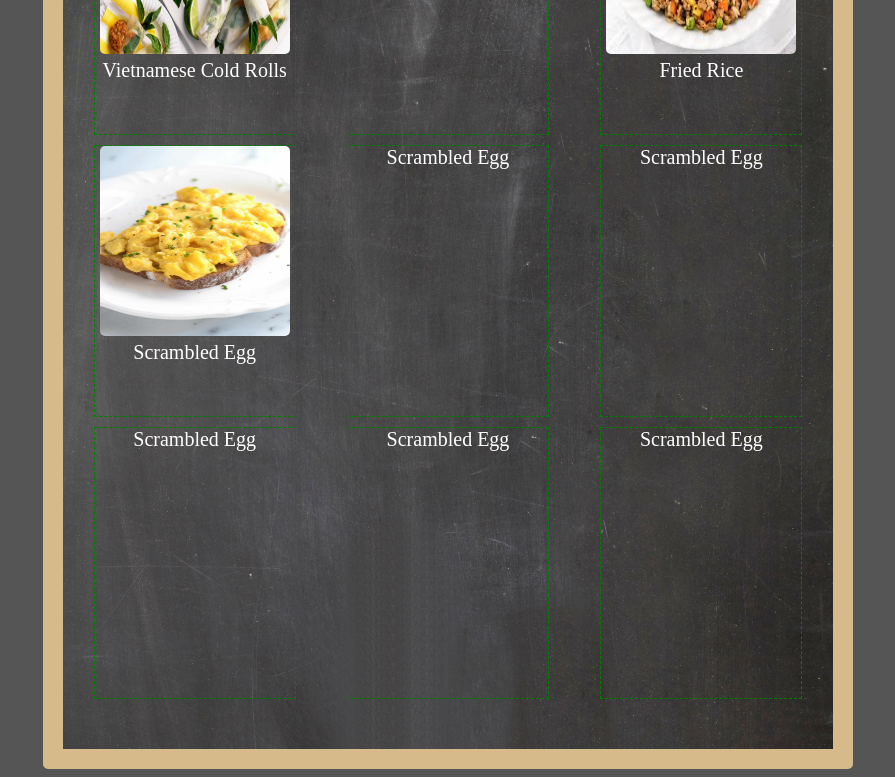
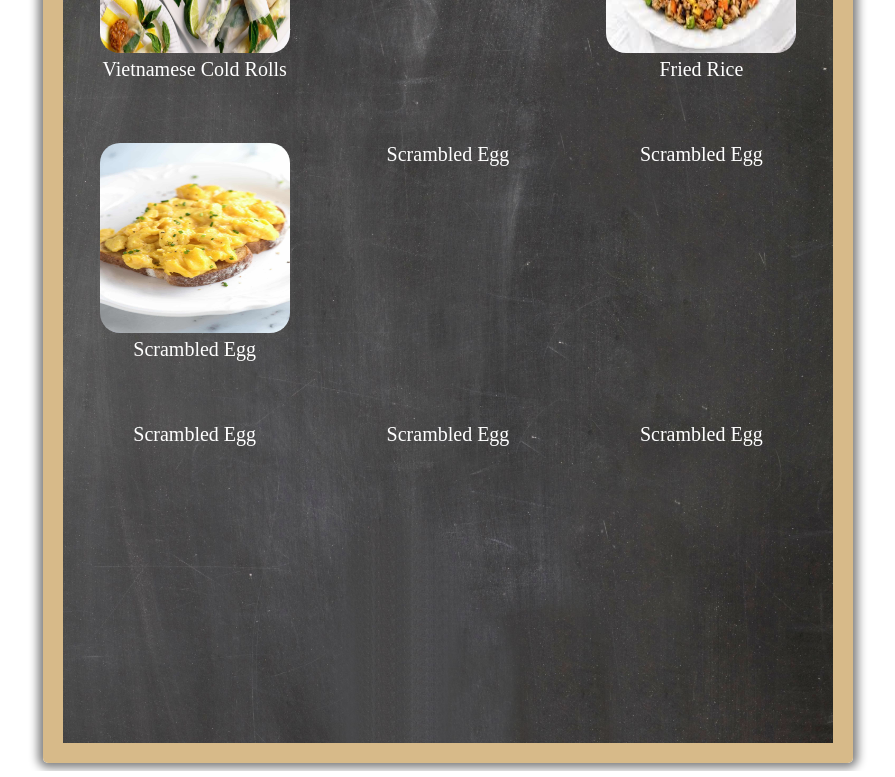
Before and after one commit to NttTram/odin-recipes, a plain HTML site: page index.html in a window 1280 px wide. Shown: the part 215-992 px from the top of the page, without its empty margins (192-1087 px from the left). Drawn offline with Linux system fonts and the light colour scheme.

Commit message:
Update style.css
Added border shadow for the main container

```diff
--- a/style.css
+++ b/style.css
@@ -1,7 +1,7 @@
 body{
    font-family: "Lucida Handwriting";
 
-   background-color: #555555;
+   background-color: white;
    color: white;
    text-align: center;
    font-size: 20px;
@@ -30,6 +30,8 @@ a:hover{
 
     border: 20px solid #D7BA89;
     border-radius: 5px;
+    box-shadow: 0 0 10px 5px grey;
+
     width: 750px;
     height: auto;
     margin: auto;
@@ -44,19 +46,19 @@ a:hover{
 .item-list{
     height: 13.5em;
     width: 10em;
-    border: 1px dashed green;
+    /* border: 1px dashed green; */
     margin: auto;
 }
 
 img{
     height: 9.5em;
     width: 9.5em;
-    border-radius: 5px;
+    border-radius: 20px;
 }
 
 img:hover{
 
     height: 10em;
     width: 10em;
-    box-shadow: 0 0 2px 4px whitesmoke;
+    box-shadow: 0 0 5px 4px grey;
 }
```
